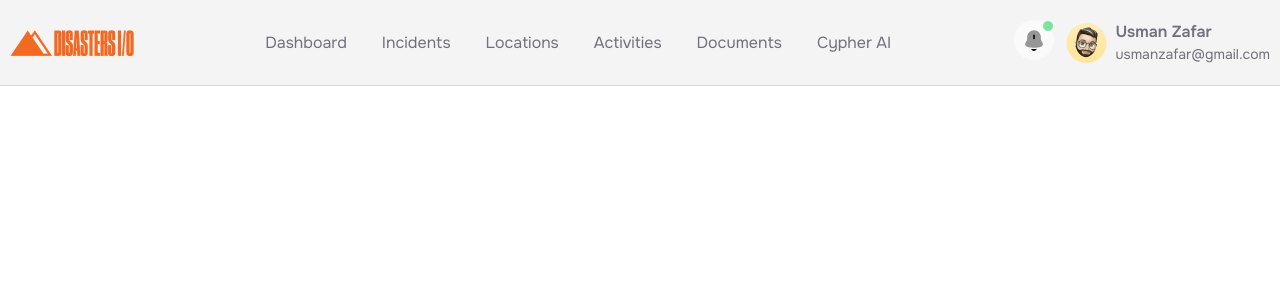
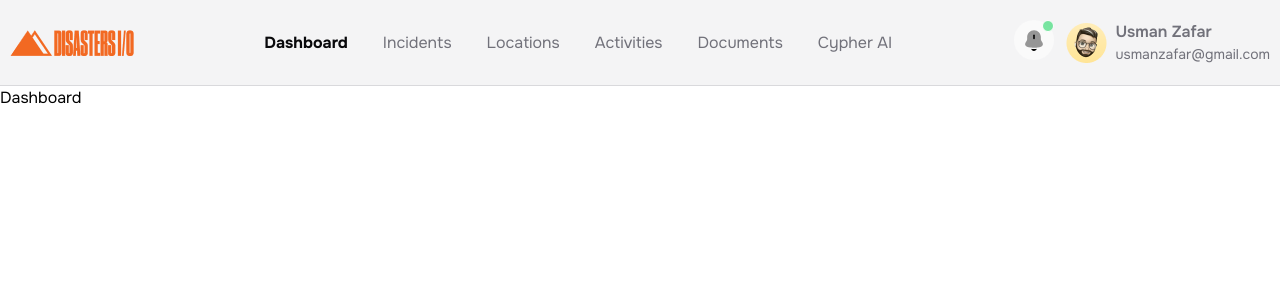
Before and after one commit to mominul-islam45/Disastersi_React-A, a React (Vite) app: page /Dashboard in a window 1280 px wide. Shown: the top 300 px of the page. Built offline with nearby package versions, Linux system fonts and the light colour scheme.

Commit message:
react router installed, Button & Navbar improved and Error page added

```diff
--- a/package.json
+++ b/package.json
@@ -14,6 +14,7 @@
     "clsx": "^2.1.1",
     "react": "^18.3.1",
     "react-dom": "^18.3.1",
+    "react-router": "^7.1.5",
     "tailwind-merge": "^3.0.1",
     "tailwindcss": "^4.0.3"
   },
--- a/src/App.jsx
+++ b/src/App.jsx
@@ -1,13 +1,22 @@
-import './App.css'
-import Navbar from './components/Navbar'
+import "./App.css";
+import { BrowserRouter, Routes, Route } from "react-router";
+import Dashboard from "./pages/Dashboard";
+import Incidents from "./pages/Incidents";
+import Locations from "./pages/Locations";
+import Error from "./pages/Error";
 
 function App() {
-
   return (
-    <>
-      <Navbar/>
-    </>
-  )
+    <BrowserRouter>
+      <Routes>
+        <Route path="/" element={<Dashboard />} />
+        <Route path="/Dashboard" element={<Dashboard />} />
+        <Route path="/Incidents" element={<Incidents />} />
+        <Route path="/Locations" element={<Locations />} />
+        <Route path="*" element={<Error/>} />
+      </Routes>
+    </BrowserRouter>
+  );
 }
 
-export default App
+export default App;
--- a/src/components/Navbar.jsx
+++ b/src/components/Navbar.jsx
@@ -1,14 +1,7 @@
 import React from "react";
 import Container from "./common/container";
-
-const navItems = [
-  "Dashboard",
-  "Incidents",
-  "Locations",
-  "Activities",
-  "Documents",
-  "Cypher AI",
-];
+import { NavLink } from "react-router";
+import { navItems } from "../lib/db/navItems";
 
 const Navbar = () => {
   return (
@@ -21,10 +14,10 @@ const Navbar = () => {
 
           {/* Nav Items */}
           <div className="flex gap-[35px]">
-            {navItems.map((items, i) => (
-              <a href="#" key={i} className="text-gray hover:text-dark transition-all">
-                {items}
-              </a>
+            {navItems.map(({label, link}, i) => (
+              <NavLink to={link} key={i} className="text-gray hover:text-dark transition-all">
+                {label}
+              </NavLink>
             ))}
           </div>
 
--- a/src/components/common/Button.jsx
+++ b/src/components/common/Button.jsx
@@ -1,8 +1,9 @@
 import React from 'react'
+import { cn } from '../../lib/utility/cn'
 
-const Button = ({children}) => {
+const Button = ({children, className, onClick}) => {
   return (
-    <button className='bg-orange text-light px-[25px] py-[12px] font-onest font-bold text-[12px] rounded-[6px]'>
+    <button onClick={onClick} className={cn('bg-orange text-light px-[25px] py-[12px] font-onest font-bold text-[12px] rounded-[6px] hover:cursor-pointer hover:bg-orange-600 active:bg-orange hover:scale-105 transition-all', className)}>
         {children}
     </button>
   )
--- a/src/index.css
+++ b/src/index.css
@@ -16,3 +16,7 @@
 
   --color-active: #4ADE80;
 }
+
+.active{
+  @apply font-bold text-dark
+}
--- /dev/null
+++ b/src/lib/db/navItems.js
@@ -0,0 +1,26 @@
+export const navItems = [
+    {
+      label: "Dashboard",
+      link: '/Dashboard'
+    },
+    {
+      label: "Incidents",
+      link: '/Incidents'
+    },
+    {
+      label: "Locations",
+      link: '/Locations'
+    },
+    {
+      label: "Activities",
+      link: '/Activities'
+    },
+    {
+      label: "Documents",
+      link: '/Documents'
+    },
+    {
+      label: "Cypher AI",
+      link: '/Cypher AI'
+    },
+  ];
--- /dev/null
+++ b/src/pages/Dashboard.jsx
@@ -0,0 +1,13 @@
+import React from 'react'
+import Navbar from '../components/Navbar'
+
+const Dashboard = () => {
+  return (
+    <>
+        <Navbar/>
+        <div>Dashboard</div>
+    </>
+  )
+}
+
+export default Dashboard
--- /dev/null
+++ b/src/pages/Error.jsx
@@ -0,0 +1,24 @@
+import React from "react";
+import { useNavigate } from "react-router";
+import Button from "../components/common/Button";
+import Container from "../components/common/container";
+import Title from "../components/common/Title";
+
+const Error = () => {
+  let navigate = useNavigate();
+
+  const goTo = () => {
+    navigate("/Dashboard");
+  };
+
+  return (
+    <>
+      <Container className=" h-screen flex flex-col justify-center items-center gap-8">
+        <Title>Page not found.</Title>
+        <Button onClick={goTo}>Go to Dashboard</Button>
+      </Container>
+    </>
+  );
+};
+
+export default Error;
--- /dev/null
+++ b/src/pages/Incidents.jsx
@@ -0,0 +1,13 @@
+import React from 'react'
+import Navbar from '../components/Navbar'
+
+const Incidents = () => {
+  return (
+    <>
+      <Navbar/>
+      <div>Incidents</div>
+    </>
+  )
+}
+
+export default Incidents
--- /dev/null
+++ b/src/pages/Locations.jsx
@@ -0,0 +1,13 @@
+import React from 'react'
+import Navbar from '../components/Navbar'
+
+const Locations = () => {
+  return (
+    <>
+      <Navbar/>
+      <div>Locations</div>
+    </>
+  )
+}
+
+export default Locations
```
Also changed, not shown: 1 other file (tests, documents, lock files or other folders).
